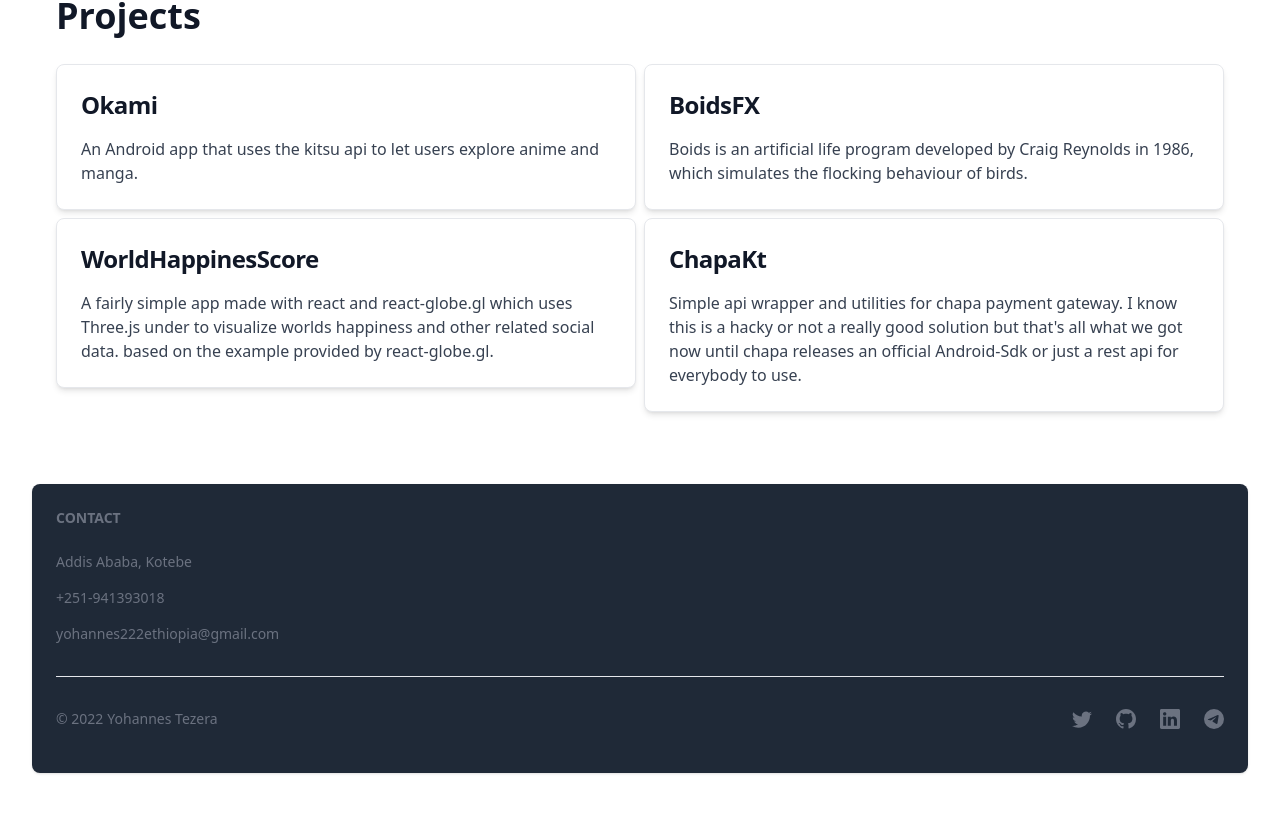
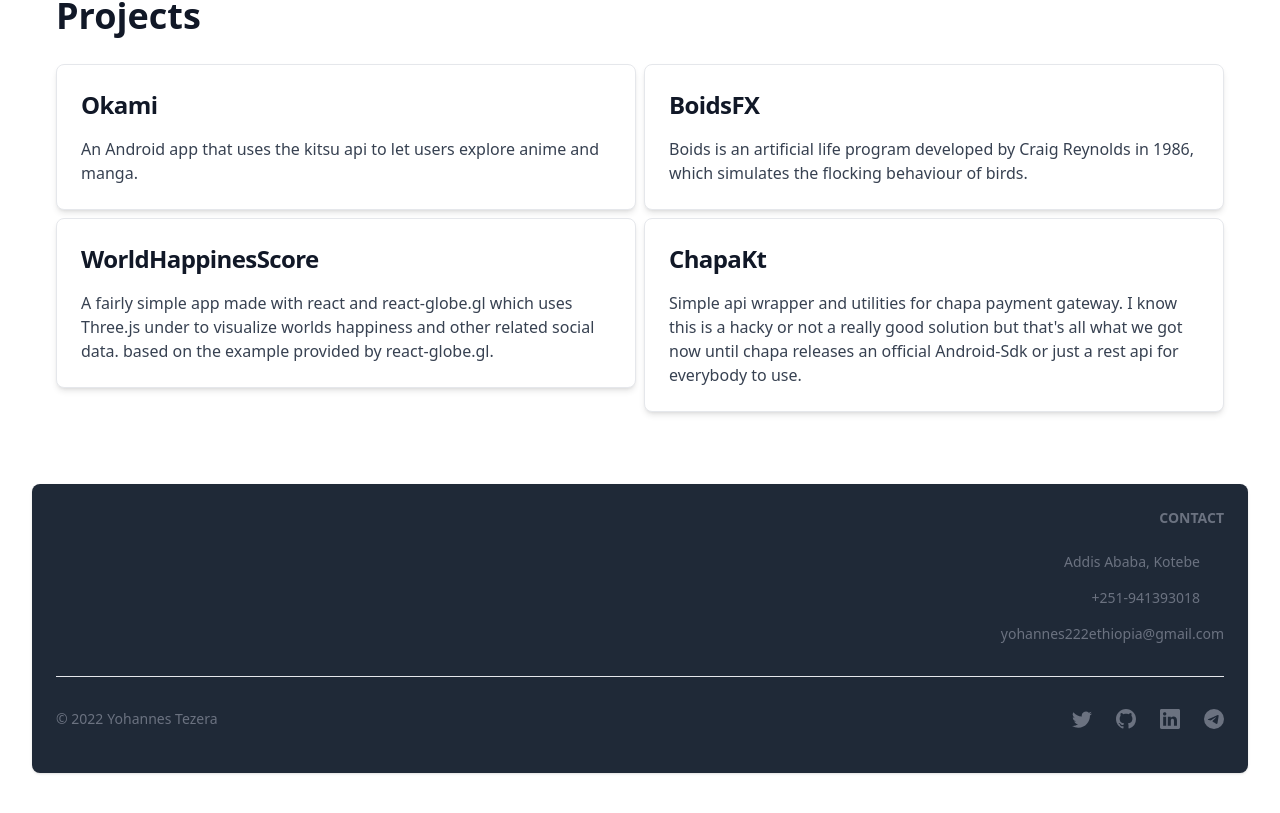
Before and after one commit to YohannesTz/yohannestz-page, a React (Vite) app: page / in a window 1280 px wide. Shown: the part 2285-3098 px from the top of the page. Built offline with nearby package versions, Linux system fonts and the light colour scheme.

Commit message:
small changes

```diff
--- a/src/components/MyFooter.tsx
+++ b/src/components/MyFooter.tsx
@@ -3,7 +3,7 @@ import { BsTwitter, BsGithub, BsLinkedin, BsTelegram } from "react-icons/bs"
 
 export const MyFooter = () => {
     return (
-        <div className="my-12 text-left" >
+        <div className="my-12 text-right" >
             <Footer bgDark={true} container={true}>
                 <div className="w-full">
                     <div>
```
